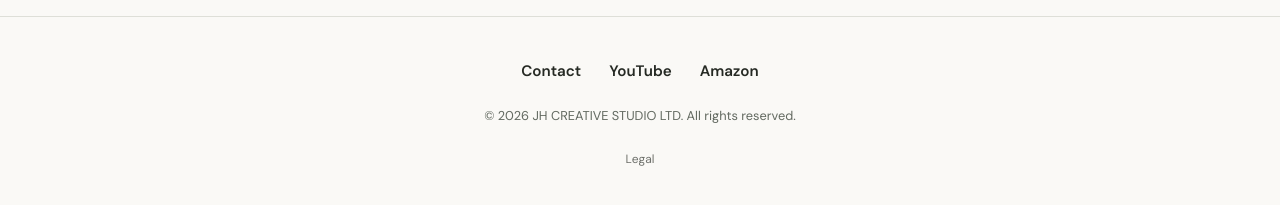
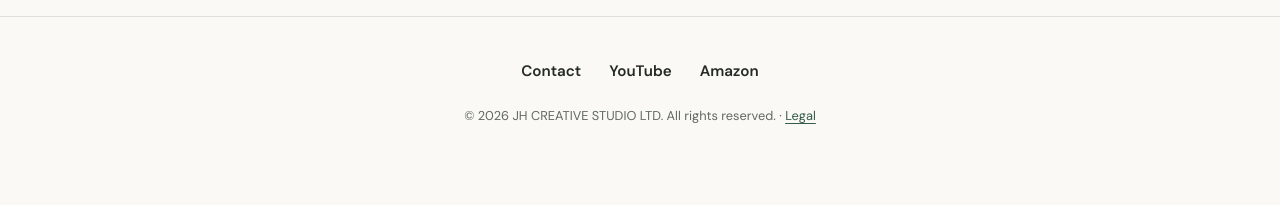
Before and after one commit to liontailedmacaque/tcmp, a Jekyll site: the page built from index.html, in a window 1280 px wide and 900 px high, scrolled down 2673 px. Shown: the part 689-894 px from the top of the window. Built offline with Jekyll 4.4.1, drawn with Linux system fonts in a browser that asks for light colours; after the commit the page ends 3530 px from its top, so only the background shows below that.

Commit message:
Update footer.html

```diff
--- a/_includes/footer.html
+++ b/_includes/footer.html
@@ -2,7 +2,6 @@
   <div class="footer-inner container">
 
     <nav class="footer-links" aria-label="Footer navigation">
-
 
       <a
         href="https://docs.google.com/forms/d/e/1FAIpQLScYNyYMXEeDmbTU0U2UCoyCN1fyd7xRho3S-ddgzg6S6a3bLw/viewform?usp=sf_link"
@@ -11,7 +10,6 @@
       >
         Contact
       </a>
-
 
       <a
         href="https://www.youtube.com/@ChessMemoryPalace"
@@ -31,17 +29,13 @@
 
     </nav>
 
+    <!-- Copyright and discreet legal link -->
     <p class="footer-copyright">
       &copy; {{ site.time | date: "%Y" }} JH CREATIVE STUDIO LTD.
       All rights reserved.
+      <span aria-hidden="true">·</span>
+      <a href="/legal/">Legal</a>
     </p>
 
   </div>
-
-
-<!-- legal link -->
-<div class="footer-legal">
-  <a href="/legal/">Legal</a>
-</div>
-
 </footer>
```
Lines whose indentation alone changed are shown as unchanged.
